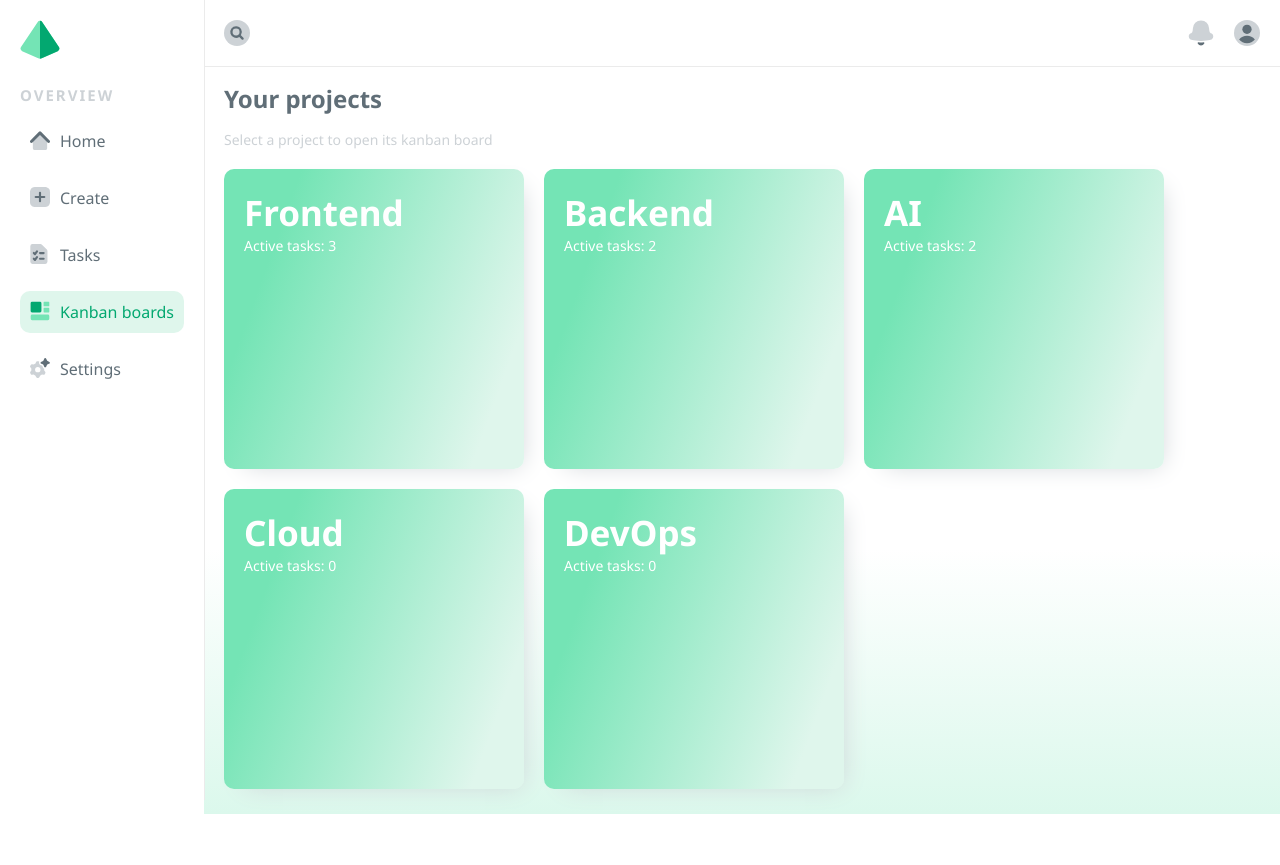
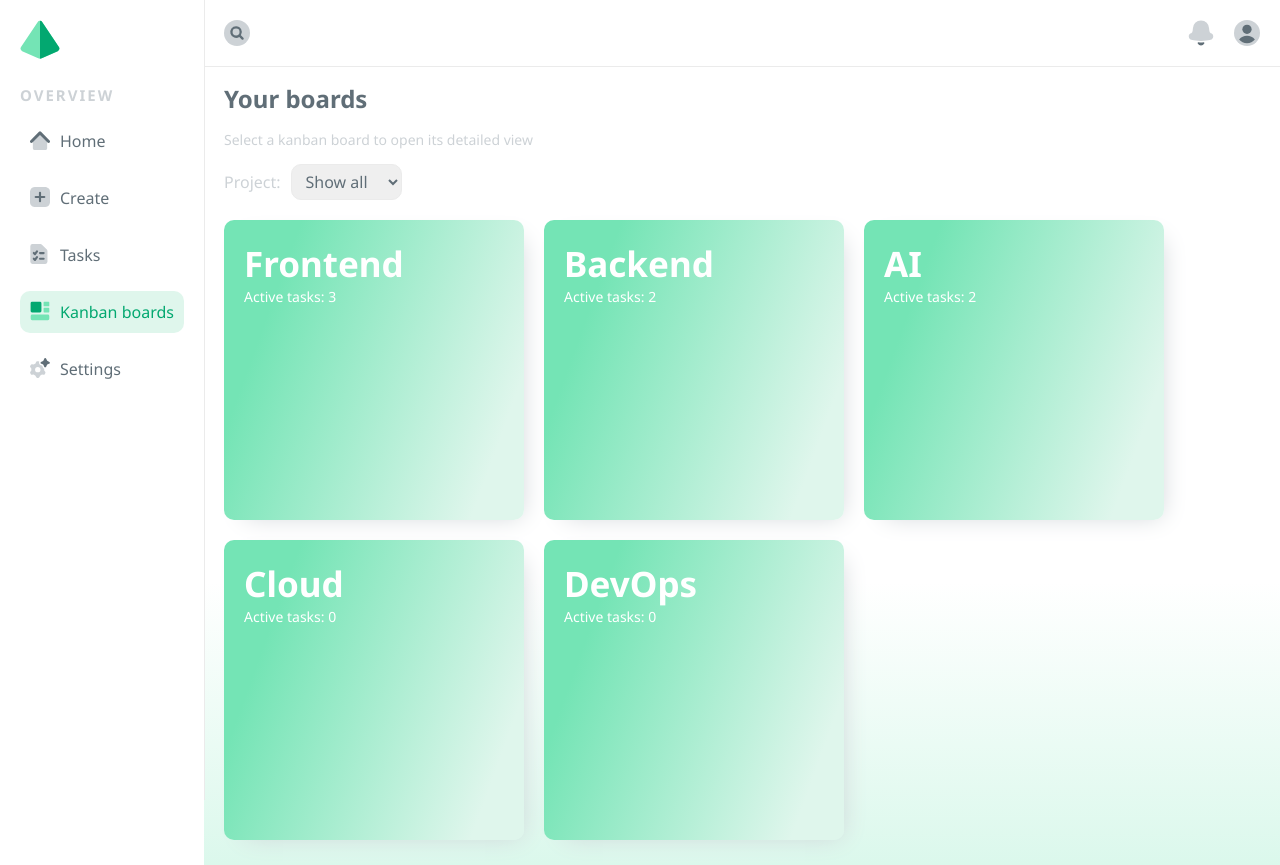
Before and after one commit to jsabram/Kanban-Board, a React (Create React App) app: page /Kanban-Board/boards in a window 1280 px wide. Before the commit the page ends 814 px from the top, so only its background shows below. Built offline with nearby package versions, Linux system fonts and the light colour scheme.

Commit message:
Added filtering to the BoardSelection component

```diff
--- a/src/components/page-coponents/boards/BoardSelection.scss
+++ b/src/components/page-coponents/boards/BoardSelection.scss
@@ -4,11 +4,18 @@
 	&__msg {
 		@include msg;
 		text-align: left;
-        margin-block-end: 2rem;
+		margin-block-end: 1.5rem;
 	}
+
+	&__label {
+		margin-right: 1rem;
+		@include label;
+	}
+
 	&__cards {
 		width: 100%;
 		max-width: 2000px;
+		margin-block-start: 2rem;
 	}
 }
 
--- a/src/components/page-coponents/boards/BoardSelection.tsx
+++ b/src/components/page-coponents/boards/BoardSelection.tsx
@@ -1,5 +1,7 @@
+import { useState } from 'react';
 import PageHeading from '../../reusable/PageHeading';
 import BoardCard from './BoardCard';
+import Select from '../../reusable/Select';
 
 // dummy data
 import { dummyProjects } from '../../../dummyData';
@@ -8,12 +10,34 @@ import { dummyTasks } from '../../../dummyData';
 import './BoardSelection.scss';
 
 const BoardSelection = () => {
+	const [boards, setBoards] = useState(dummyProjects);
+
+	const selectBoard = (e: React.ChangeEvent) => {
+		const target = e.target as HTMLSelectElement;
+
+		target.value === 'Show all'
+			? setBoards(dummyProjects)
+			: setBoards(
+					dummyProjects.filter(
+						(project) => project.toLowerCase() === target.value.toLowerCase()
+					)
+			  );
+	};
 	return (
 		<section className='boards'>
-			<PageHeading>Your projects</PageHeading>
-			<p className='boards__msg'>Select a project to open its kanban board</p>
+			<PageHeading>Your boards</PageHeading>
+			<p className='boards__msg'>
+				Select a kanban board to open its detailed view
+			</p>
+			<label htmlFor='project' className='boards__label'>Project:</label>
+			<Select
+				id='project'
+				options={['Show all', ...dummyProjects]}
+				defaultOption='Show all'
+				onChange={selectBoard}
+			/>
 			<div className='boards__cards'>
-				{dummyProjects.map((project, idx) => (
+				{boards.map((project, idx) => (
 					<BoardCard
 						key={idx}
 						projectTitle={project}
--- a/src/components/page-coponents/boards/CreateBoard.tsx
+++ b/src/components/page-coponents/boards/CreateBoard.tsx
@@ -88,6 +88,7 @@ const CreateBoard = () => {
 				<label htmlFor='title'>
 					Title <span>*</span>
 				</label>
+				{/* add max length constraint */}
 				<input
 					type='text'
 					id='title'
@@ -101,6 +102,7 @@ const CreateBoard = () => {
 					<p className='form__error-msg'>Required field</p>
 				)}
 				<label htmlFor='description'>Description</label>
+				{/* consider markdown */}
 				<textarea
 					id='description'
 					ref={descriptionRef}
--- a/src/components/page-coponents/tasks/CreateTask.tsx
+++ b/src/components/page-coponents/tasks/CreateTask.tsx
@@ -61,6 +61,7 @@ const CreateTask = () => {
 					<p className='form__error-msg'>Required field</p>
 				)}
 				<label htmlFor='description'>Description</label>
+				{/* consider markdown */}
 				<textarea
 					id='description'
 					ref={descriptionRef}
```
